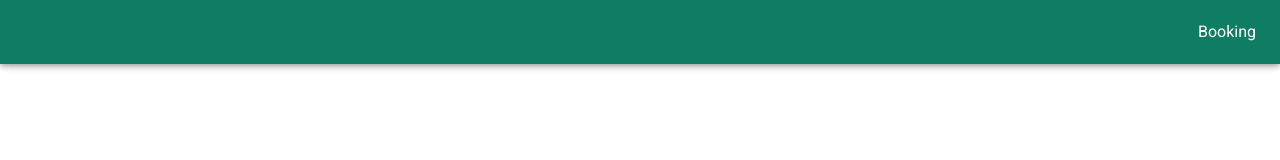
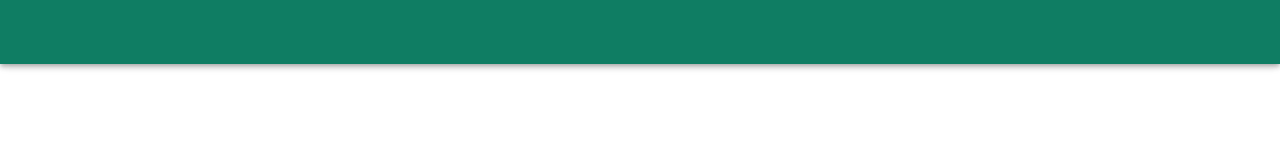
Before and after one commit to Pinsajee/Sr_project_newyoursgreens, a Vue app: page / in a window 1280 px wide. Shown: the top 160 px of the page. Built offline with nearby package versions, Linux system fonts and the light colour scheme.

Commit message:
ืnav edit

```diff
--- a/src/components/navigation.vue
+++ b/src/components/navigation.vue
@@ -12,7 +12,7 @@
       />
     </div>
     <v-spacer></v-spacer>
-    <span class="mr-2" >Booking</span>
+
 
     </v-app-bar>
 
```
Also changed, not shown: src/components/DatePicker.vue (+1 -13 lines).
